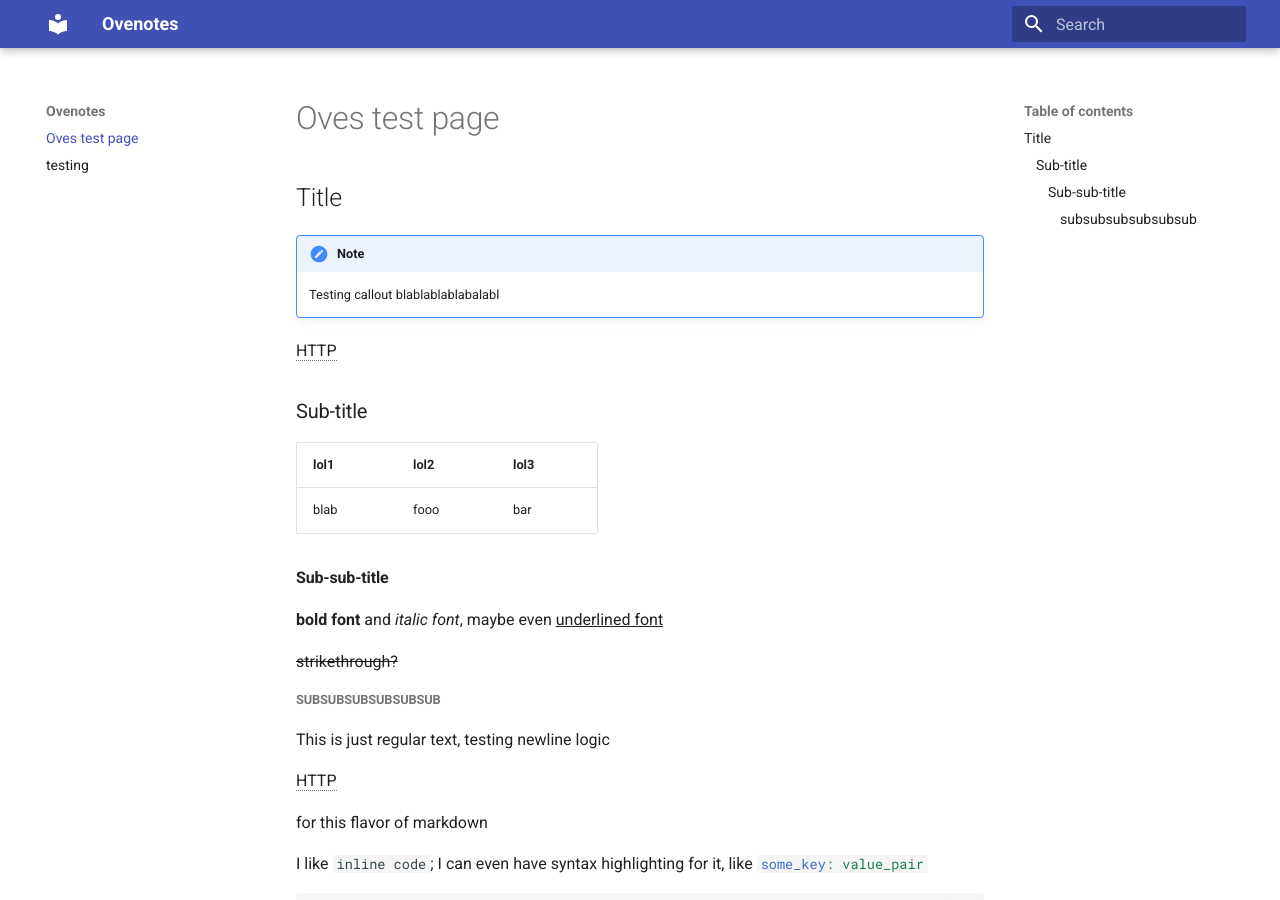
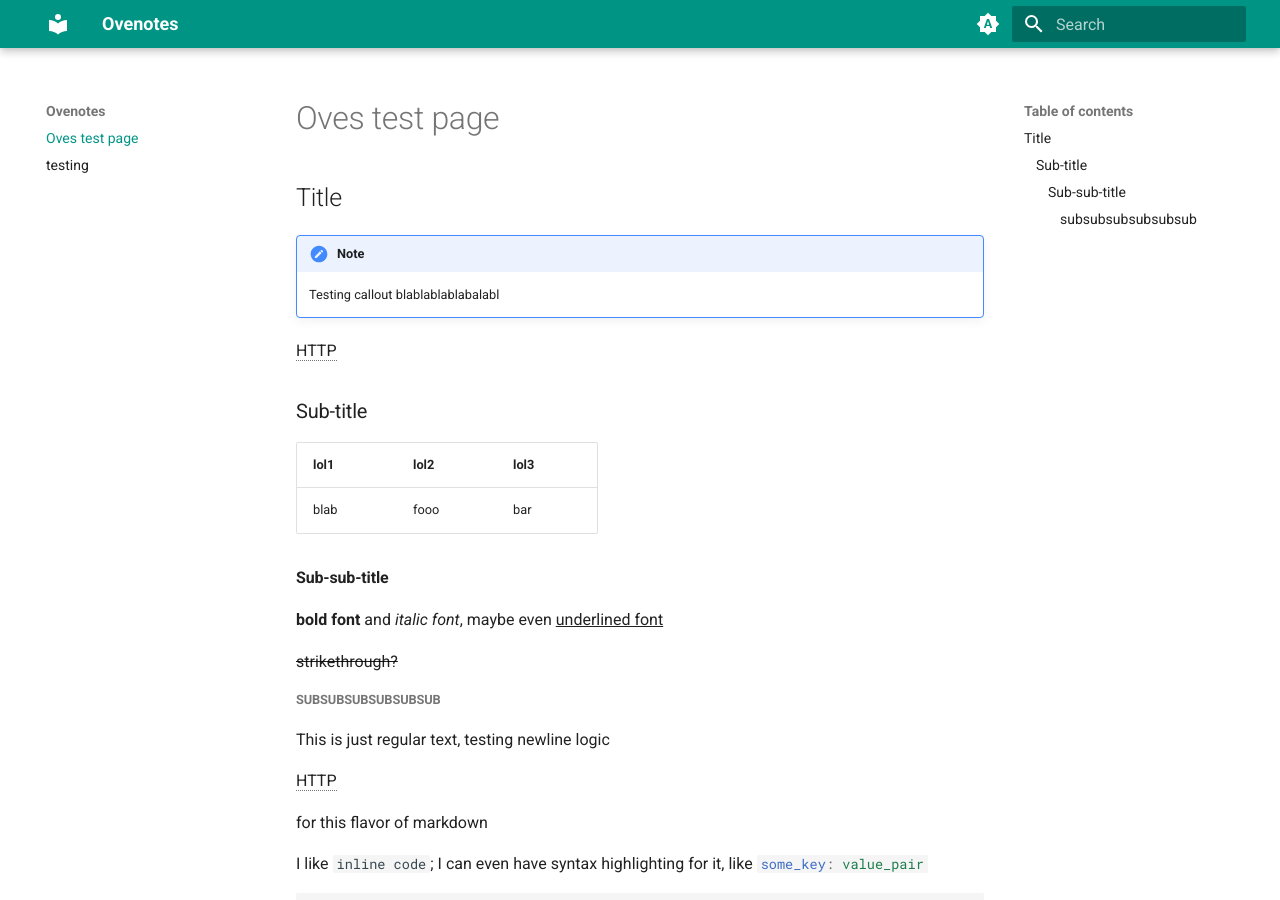
Before and after one commit to oveee92/oveee92.github.io, an MkDocs documentation site: the page built from docs/index.md, in a window 1280 px wide and 900 px high. Built offline with MkDocs 1.6.1 and Material for MkDocs 9.7.7, drawn with Linux system fonts in a browser that asks for light colours.

Commit message:
Added light/dark mode

```diff
--- a/mkdocs.yml
+++ b/mkdocs.yml
@@ -2,6 +2,32 @@
 
 theme:
   name: material
+  palette:
+
+    # Auto
+    - media: "(prefers-color-scheme)"
+      toggle:
+        icon: material/brightness-auto
+        name: Switch to auto mode
+
+    # For light mode
+    - media:  "(prefers-color-scheme: light)"
+      scheme: default
+      primary: teal
+      accent: deep purple
+      toggle:
+        icon: material/brightness-4
+        name: Switch to dark mode
+
+    # For dark mode
+    - media:  "(prefers-color-scheme: dark)"
+      scheme: slate
+      primary: blue grey
+      accent: lime
+      toggle:
+        icon: material/brightness-7
+        name: Switch to light mode
+
   features:
     - content.code.annotate # global annotations
     - content.code.copy
```
